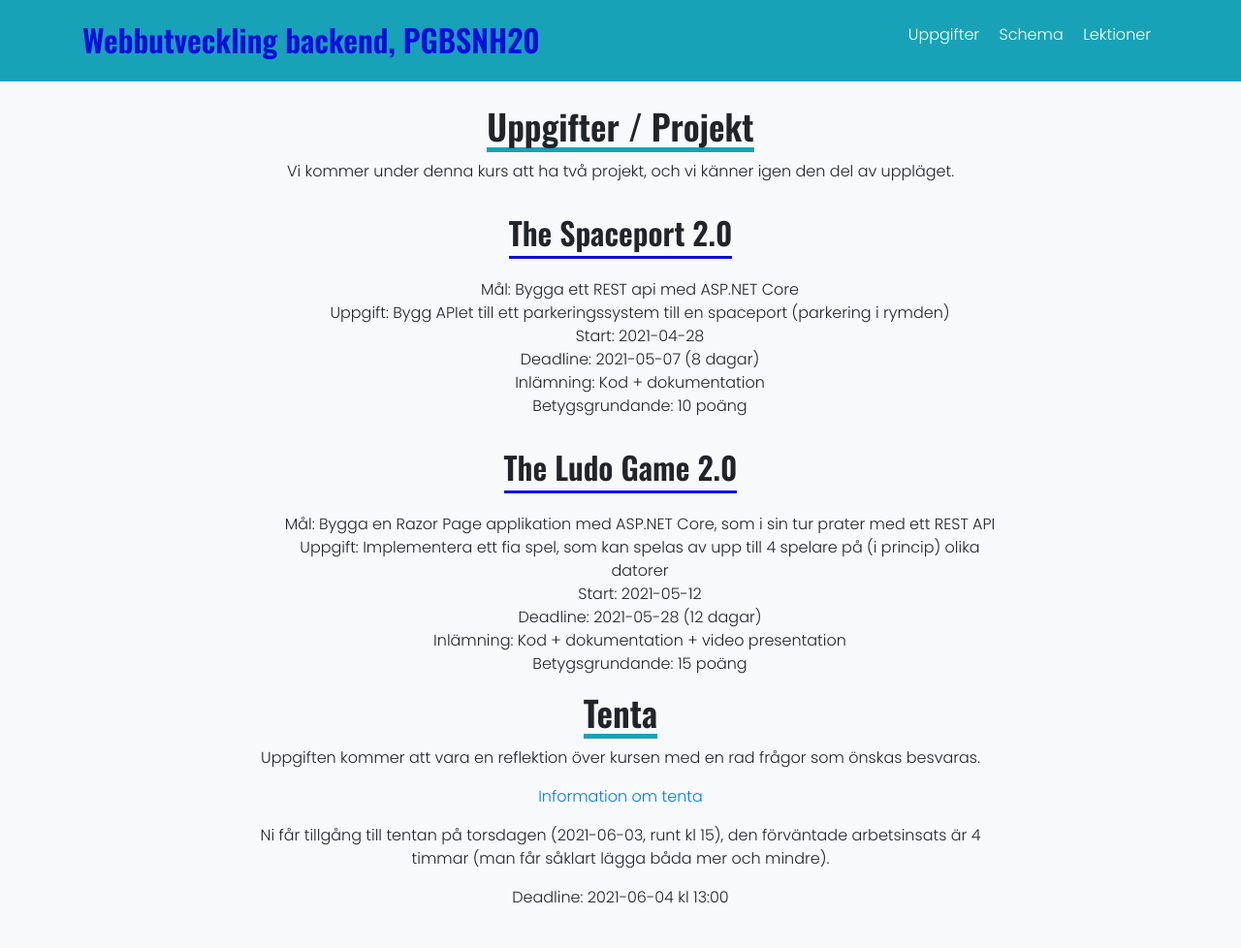
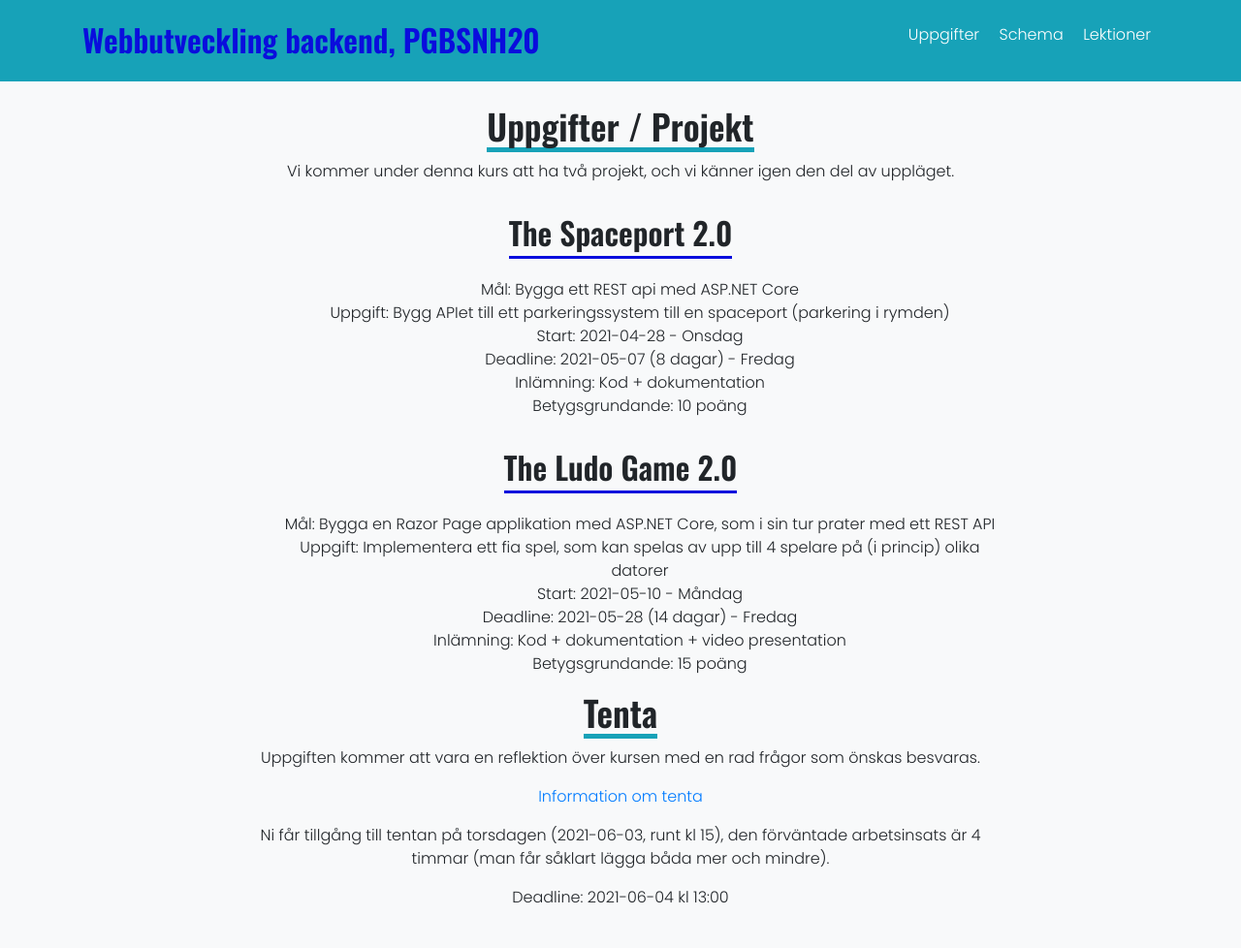
Before and after one commit to PGBSNH20/PGBSNH20-backendweb, a Jekyll site: the page built from assignments.md, in a window 1280 px wide. Shown: the whole page at 97% size. Built offline with Jekyll 4.4.1, drawn with Linux system fonts in a browser that asks for light colours; nearby versions of some CDN libraries.

Commit message:
Updates dates of assignments

```diff
--- a/assignments.md
+++ b/assignments.md
@@ -11,16 +11,16 @@ Vi kommer under denna kurs att ha två projekt, och vi känner igen den del av u
 ## The Spaceport 2.0
 * Mål: Bygga ett REST api med ASP.NET Core
 * Uppgift: Bygg APIet till ett parkeringssystem till en spaceport (parkering i rymden)
-* Start: 2021-04-28
-* Deadline: 2021-05-07 (8 dagar)
+* Start: 2021-04-28 - Onsdag
+* Deadline: 2021-05-07 (8 dagar) - Fredag
 * Inlämning: Kod + dokumentation
 * Betygsgrundande: 10 poäng
 
 ## The Ludo Game 2.0
 * Mål: Bygga en Razor Page applikation med ASP.NET Core, som i sin tur prater med ett REST API
 * Uppgift: Implementera ett fia spel, som kan spelas av upp till 4 spelare på (i princip) olika datorer
-* Start: 2021-05-12
-* Deadline: 2021-05-28 (12 dagar)
+* Start: 2021-05-10 - Måndag
+* Deadline: 2021-05-28 (14 dagar) - Fredag
 * Inlämning: Kod + dokumentation + video presentation
 * Betygsgrundande: 15 poäng
 
```
